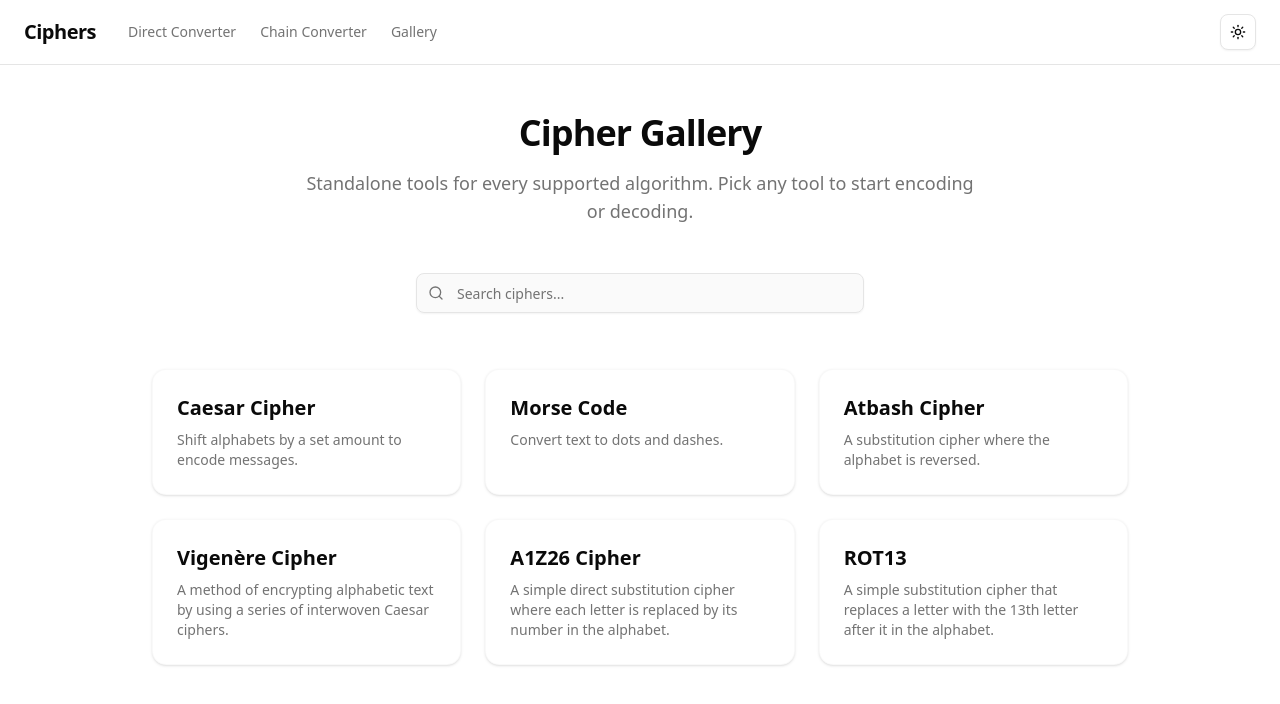
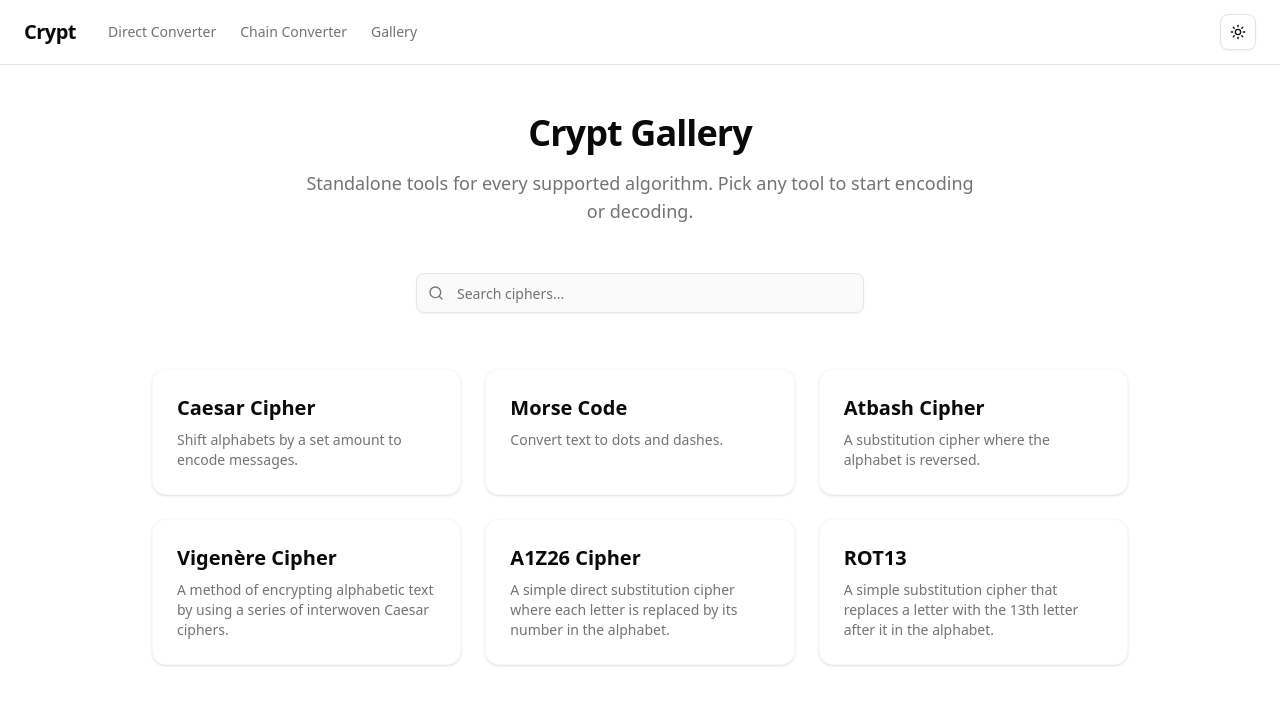
Before and after one commit to jicbo/crypt, a Next.js app: page /gallery in a window 1280 px wide. Shown: the top 704 px of the page. Built offline with nearby package versions, Linux system fonts and the light colour scheme.

Commit message:
Rename project to Crypt

```diff
--- a/package.json
+++ b/package.json
@@ -1,5 +1,5 @@
 {
-  "name": "ciphers",
+  "name": "crypt",
   "version": "0.1.0",
   "private": true,
   "scripts": {
--- a/src/app/gallery/page.tsx
+++ b/src/app/gallery/page.tsx
@@ -8,7 +8,7 @@ export default function GalleryPage() {
         <div className="container mx-auto px-6 py-12 space-y-12">
             <div className="space-y-4 text-center max-w-2xl mx-auto">
                 <h1 className="text-4xl font-bold tracking-tight">
-                    Cipher Gallery
+                    Crypt Gallery
                 </h1>
                 <p className="text-lg text-muted-foreground">
                     Standalone tools for every supported algorithm. Pick any tool to start encoding or decoding.
--- a/src/app/layout.tsx
+++ b/src/app/layout.tsx
@@ -15,8 +15,8 @@ const geistMono = Geist_Mono({
 });
 
 export const metadata: Metadata = {
-	title: "Cyphers",
-	description: "Cypher tools",
+	title: "Crypt",
+	description: "Encryption and decryption tools",
 };
 
 export default function RootLayout({
--- a/src/components/navbar.tsx
+++ b/src/components/navbar.tsx
@@ -1,4 +1,3 @@
-import { Button } from "@/components/ui/button"
 import { ModeToggle } from "@/components/theme-toggle"
 import Link from "next/link"
 
@@ -8,7 +7,7 @@ export function Navbar() {
             <div className="container mx-auto flex h-16 items-center justify-between px-6">
                 <div className="flex items-center gap-8">
                     <Link href="/" className="flex items-center space-x-2">
-                        <span className="text-xl font-bold tracking-tight">Ciphers</span>
+                        <span className="text-xl font-bold tracking-tight">Crypt</span>
                     </Link>
                     <nav className="hidden md:flex items-center space-x-6 text-sm font-medium">
                         <Link href="/" className="transition-colors hover:text-primary text-muted-foreground">Direct Converter</Link>
```
Also changed, not shown: 1 other file (tests, documents, lock files or other folders).
